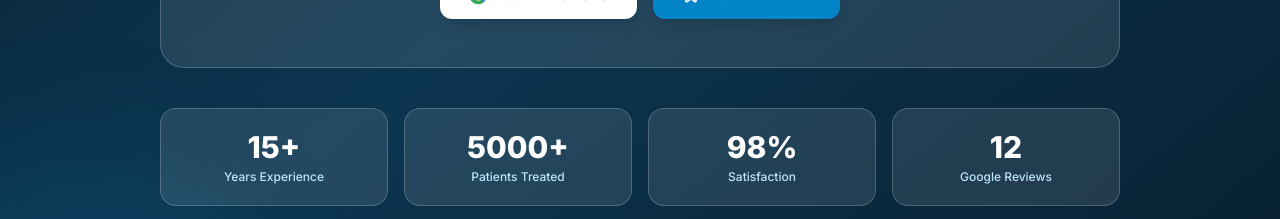
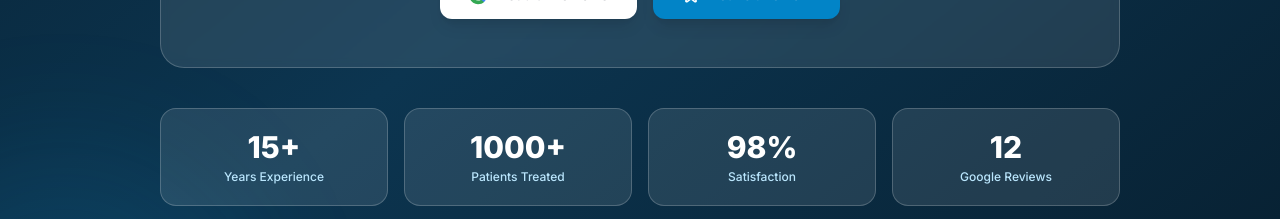
Before and after one commit to ardit2701/dental-albania, a Next.js app: page /en in a window 1280 px wide. Shown: the part 6960-7179 px from the top of the page. Built offline with nearby package versions, Linux system fonts and the light colour scheme.

Commit message:
Fix patients stat from 5000+ to 1000+

```diff
--- a/src/components/home/Reviews.tsx
+++ b/src/components/home/Reviews.tsx
@@ -20,7 +20,7 @@ function StarRating({ count = 5, size = 'md' }: { count?: number; size?: 'sm' |
 
 const STATS = [
   { value: '15+', labelKey: 'stats.years' },
-  { value: '5000+', labelKey: 'stats.patients' },
+  { value: '1000+', labelKey: 'stats.patients' },
   { value: '98%', labelKey: 'stats.satisfaction' },
   { value: '12', labelKey: 'stats.reviews' },
 ];
```
